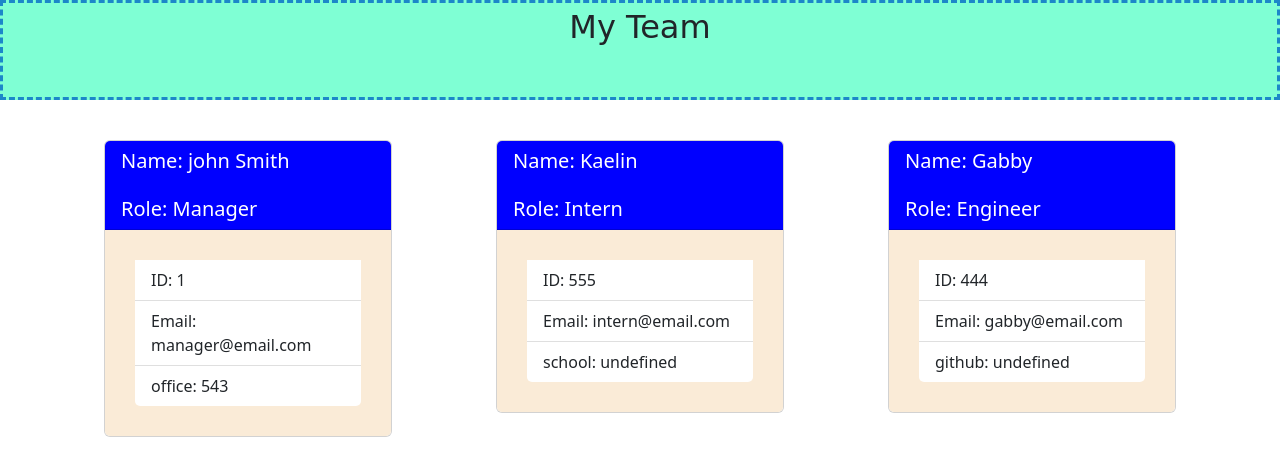
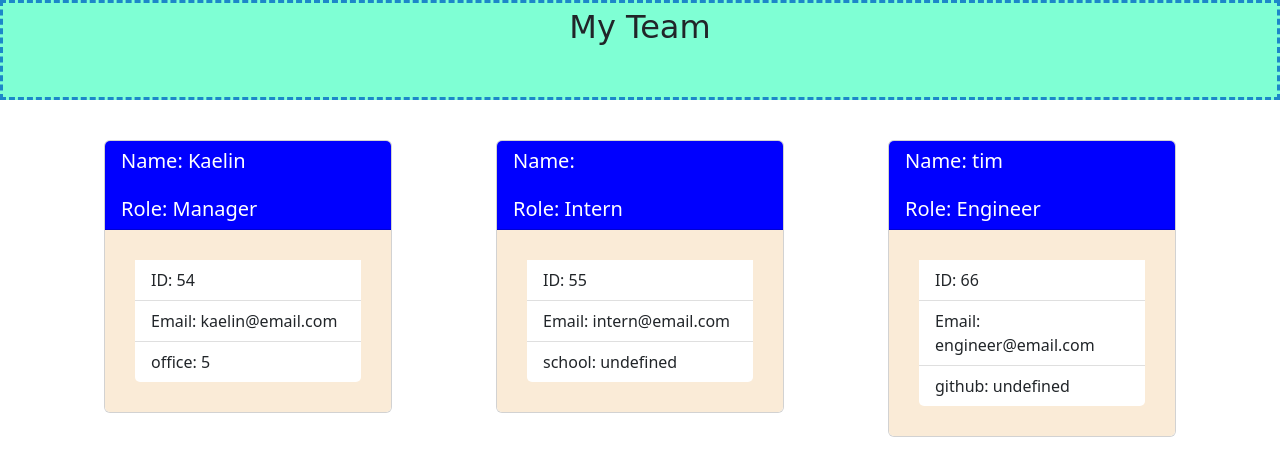
Before and after one commit to kaelinpsalazar/tram-profile-generator, a website: page test.html in a window 1280 px wide. Drawn offline with nearby package versions, Linux system fonts and the light colour scheme.

```diff
--- a/test.html
+++ b/test.html
@@ -15,11 +15,11 @@
             <div class="row">
                 <div class="col-6">
                     <div class="card mx-auto" style="width: 18rem">
-                        <h5 class="card-header"> Name: john Smith<br /><br />Role: Manager</h5>
+                        <h5 class="card-header"> Name: Kaelin<br /><br />Role: Manager</h5>
                         <ul class="list-group list-group-flush">
-                            <li class="list-group-item">ID: 1</li>
-                            <li class="list-group-item">Email: manager@email.com</li>
-                            <li class="list-group-item">office: 543</li>
+                            <li class="list-group-item">ID: 54</li>
+                            <li class="list-group-item">Email: kaelin@email.com</li>
+                            <li class="list-group-item">office: 5</li>
                         </ul>
                     </div>
                 </div>
@@ -28,9 +28,9 @@
             <div class="row">
                 <div class="col-6">
                     <div class="card mx-auto" style="width: 18rem">
-                        <h5 class="card-header"> Name: Kaelin<br /><br />Role: Intern</h5>
+                        <h5 class="card-header"> Name: <br /><br />Role: Intern</h5>
                         <ul class="list-group list-group-flush">
-                            <li class="list-group-item">ID: 555</li>
+                            <li class="list-group-item">ID: 55</li>
                             <li class="list-group-item">Email: intern@email.com</li>
                             <li class="list-group-item">school: undefined</li>
                         </ul>
@@ -41,10 +41,10 @@
             <div class="row">
                 <div class="col-6">
                     <div class="card mx-auto" style="width: 18rem">
-                        <h5 class="card-header"> Name: Gabby<br /><br />Role: Engineer</h5>
+                        <h5 class="card-header"> Name: tim<br /><br />Role: Engineer</h5>
                         <ul class="list-group list-group-flush">
-                            <li class="list-group-item">ID: 444</li>
-                            <li class="list-group-item">Email: gabby@email.com</li>
+                            <li class="list-group-item">ID: 66</li>
+                            <li class="list-group-item">Email: engineer@email.com</li>
                             <li class="list-group-item">github: undefined</li>
                         </ul>
                     </div>
```
Also changed, not shown: app.js (+25 -12 lines).
